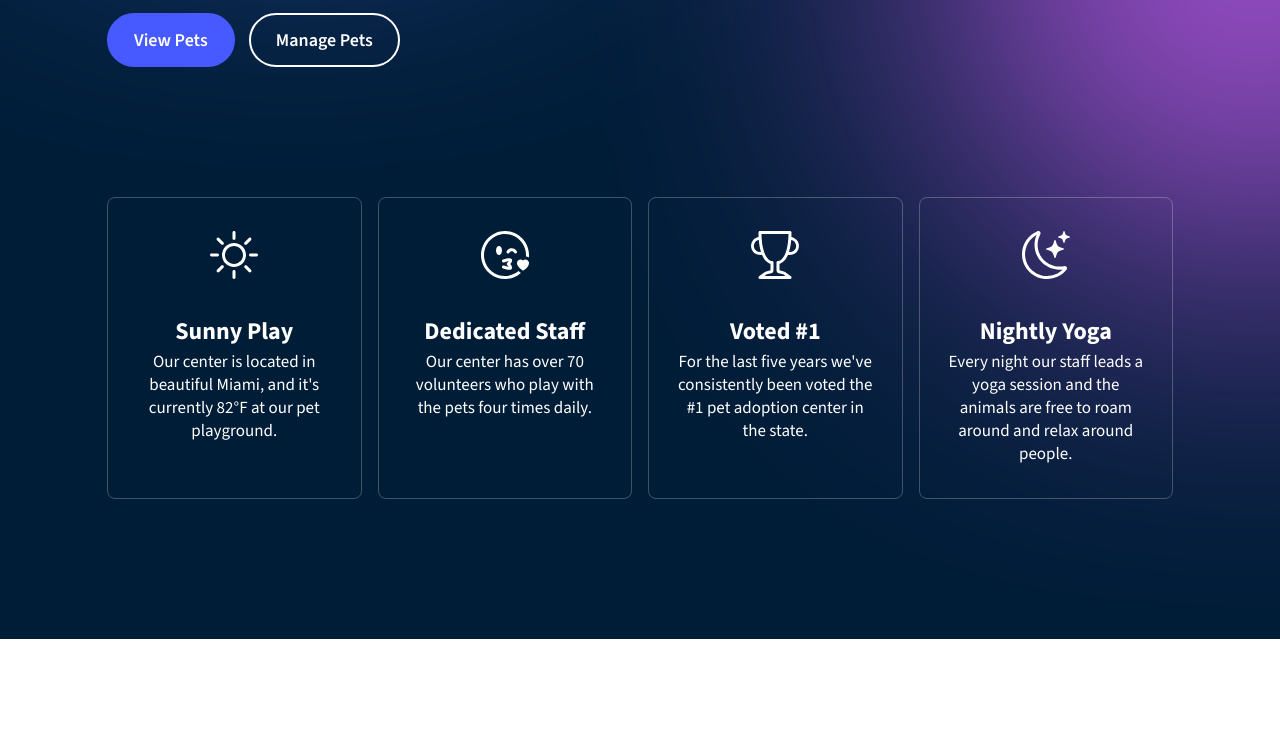
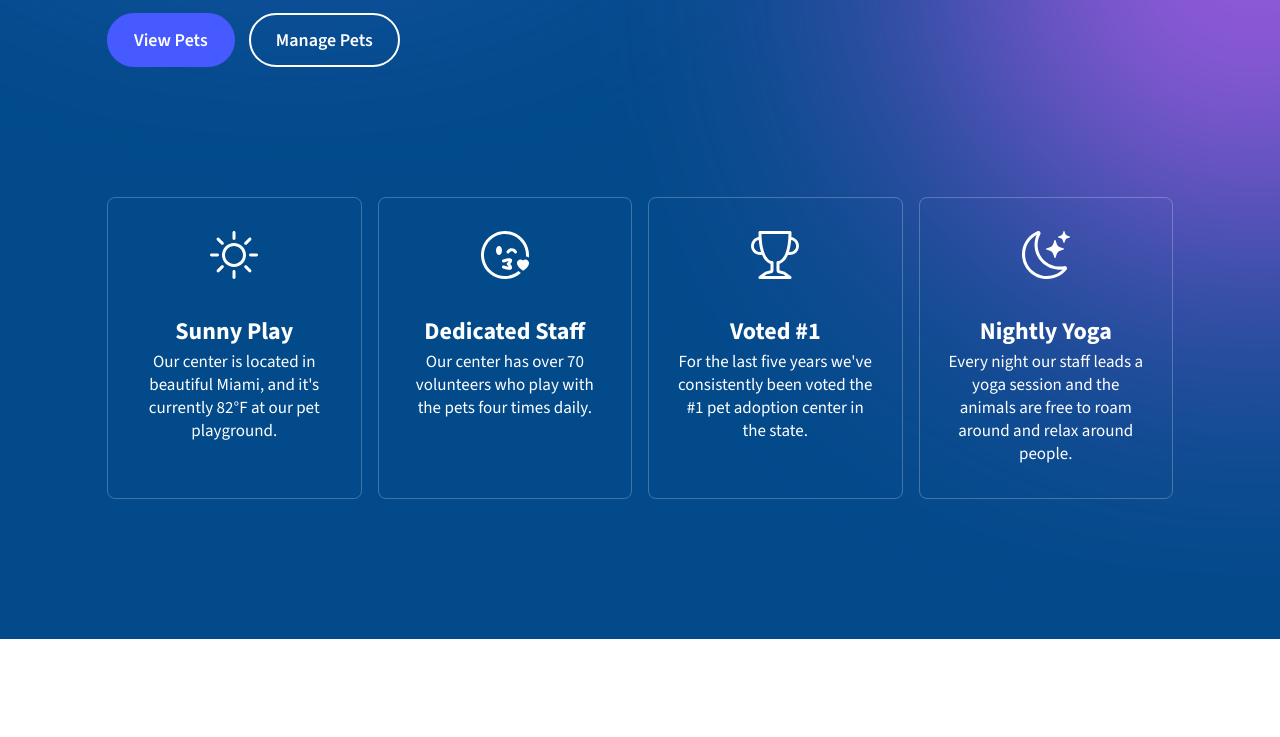
Before and after one commit to DevMostafaRagab/pet-adoption, a plain HTML site: page index.html in a window 1280 px wide. Shown: the part 421-1158 px from the top of the page. Drawn offline with nearby package versions, Linux system fonts and the light colour scheme.

Commit message:
Change backgorund color

```diff
--- a/style.css
+++ b/style.css
@@ -25,7 +25,7 @@ body {
 /** Container settings */
 
 .top-section-wrapper {
-  background-color: #001d37;
+  background-color: #024a8a;
   color: white;
 
   padding-left: 16px;
```
